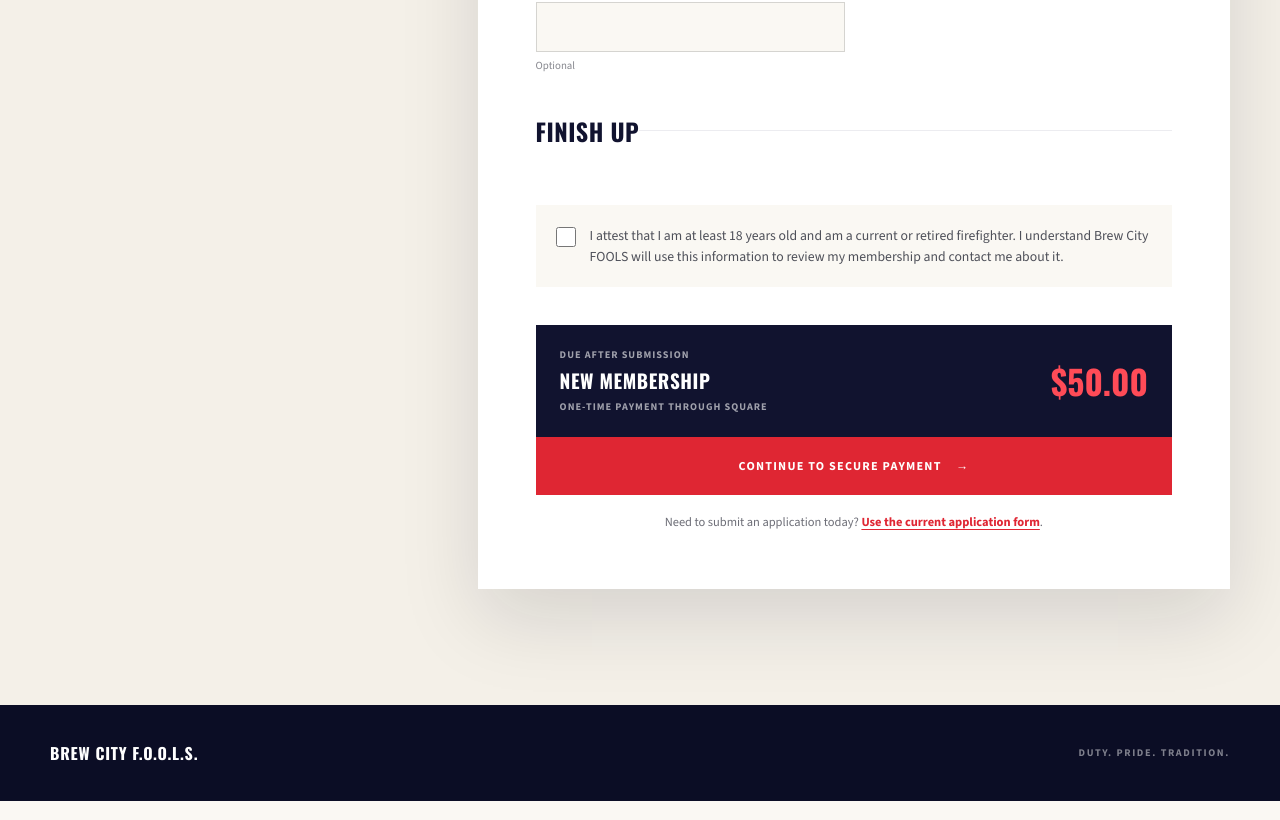
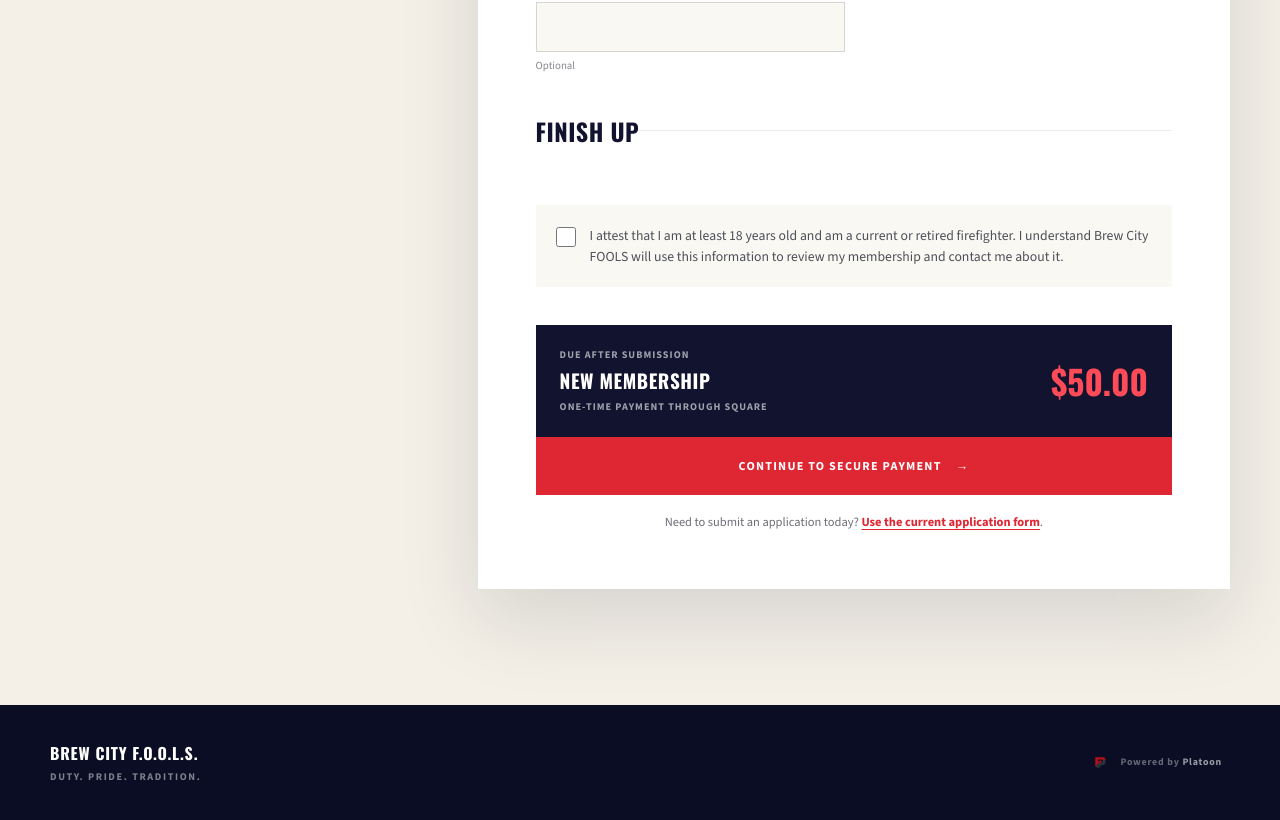
Before and after one commit to jakehinsy/bcfools-site, a Next.js app: page /join in a window 1280 px wide. Shown: the part 2104-2924 px from the top of the page. Built offline with nearby package versions, Linux system fonts and the light colour scheme.

Commit message:
feat: add subtle Platoon co-branding
Co-authored-by: Jake Hinsenkamp <143214389+jakehinsy@users.noreply.github.com>
Signed-off-by: Jake Hinsenkamp <143214389+jakehinsy@users.noreply.github.com>

```diff
--- a/src/app/join/join.module.css
+++ b/src/app/join/join.module.css
@@ -578,24 +578,64 @@
   padding-block: 36px;
 }
 
-.footer > div {
+.footerInner {
   align-items: center;
   display: flex;
   justify-content: space-between;
 }
 
-.footer strong {
+.footerChapter {
+  display: flex;
+  flex-direction: column;
+  gap: 4px;
+}
+
+.footerChapter strong {
   font-family: var(--font-oswald), Impact, sans-serif;
   letter-spacing: 0.05em;
   text-transform: uppercase;
 }
 
-.footer span {
+.footerChapter span {
   color: rgb(255 255 255 / 48%);
   font-size: 0.64rem;
   font-weight: 900;
   letter-spacing: 0.16em;
   text-transform: uppercase;
+}
+
+.poweredBy {
+  align-items: center;
+  color: rgb(255 255 255 / 48%);
+  display: inline-flex;
+  font-size: 0.62rem;
+  font-weight: 700;
+  gap: 8px;
+  letter-spacing: 0.08em;
+  opacity: 0.78;
+  padding: 8px;
+  transition: color 160ms ease, opacity 160ms ease;
+}
+
+.poweredBy img {
+  height: 24px;
+  object-fit: contain;
+  width: 24px;
+}
+
+.poweredBy strong {
+  color: rgb(255 255 255 / 76%);
+  font-weight: 900;
+}
+
+.poweredBy:hover {
+  color: rgb(255 255 255 / 70%);
+  opacity: 1;
+}
+
+.poweredBy:focus-visible {
+  outline: 3px solid #f0b323;
+  outline-offset: 3px;
 }
 
 @media (max-width: 820px) {
@@ -713,10 +753,14 @@
     gap: 18px;
   }
 
-  .footer > div {
+  .footerInner {
     align-items: flex-start;
     flex-direction: column;
-    gap: 8px;
+    gap: 20px;
+  }
+
+  .poweredBy {
+    margin-left: -8px;
   }
 }
 
--- a/src/app/join/page.tsx
+++ b/src/app/join/page.tsx
@@ -127,9 +127,28 @@ export default async function JoinPage({
       </main>
 
       <footer className={styles.footer}>
-        <div className="shell">
-          <strong>{siteConfig.name}</strong>
-          <span>{siteConfig.motto}</span>
+        <div className={`shell ${styles.footerInner}`}>
+          <div className={styles.footerChapter}>
+            <strong>{siteConfig.name}</strong>
+            <span>{siteConfig.motto}</span>
+          </div>
+          <a
+            aria-label="Powered by Platoon"
+            className={styles.poweredBy}
+            href={siteConfig.links.platoon}
+            rel="noreferrer"
+            target="_blank"
+          >
+            <Image
+              alt=""
+              height={24}
+              src="/images/platoon-logo.png"
+              width={24}
+            />
+            <span>
+              Powered by <strong>Platoon</strong>
+            </span>
+          </a>
         </div>
       </footer>
     </>
--- a/src/config/site.ts
+++ b/src/config/site.ts
@@ -17,6 +17,7 @@ export const siteConfig = {
     renewal: "https://brewcityfools.com/shop/membership-renewal/",
     newMembership: "https://brewcityfools.com/shop/new-membership/",
     contact: "https://brewcityfools.com/contact/",
+    platoon: "https://platoonapp.com",
     facebook: "https://www.facebook.com/brewcity.fools",
     instagram: "https://www.instagram.com/brewcityfools/",
   },
```
Also changed, not shown: public/images/platoon-logo.png (added).
